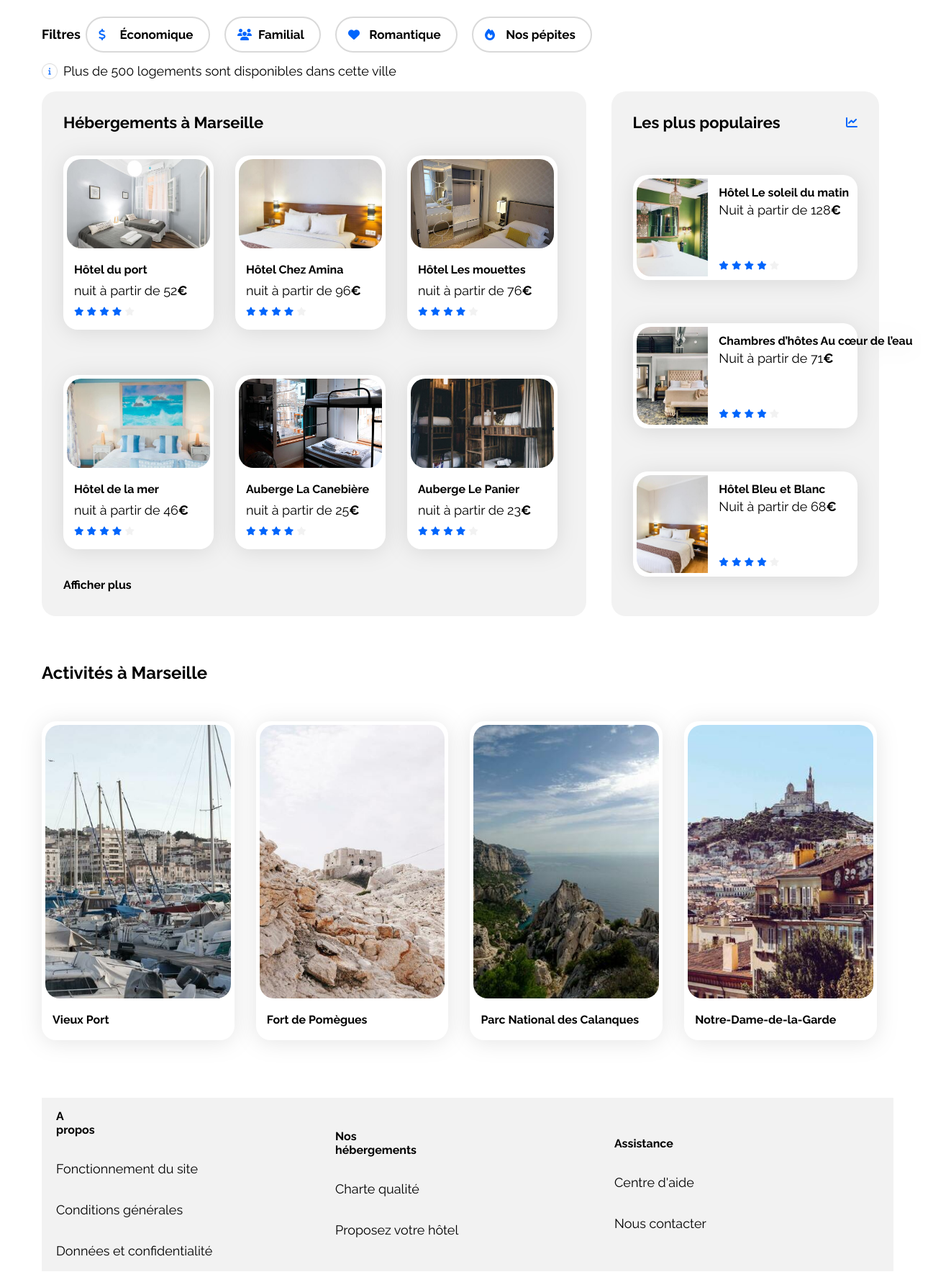
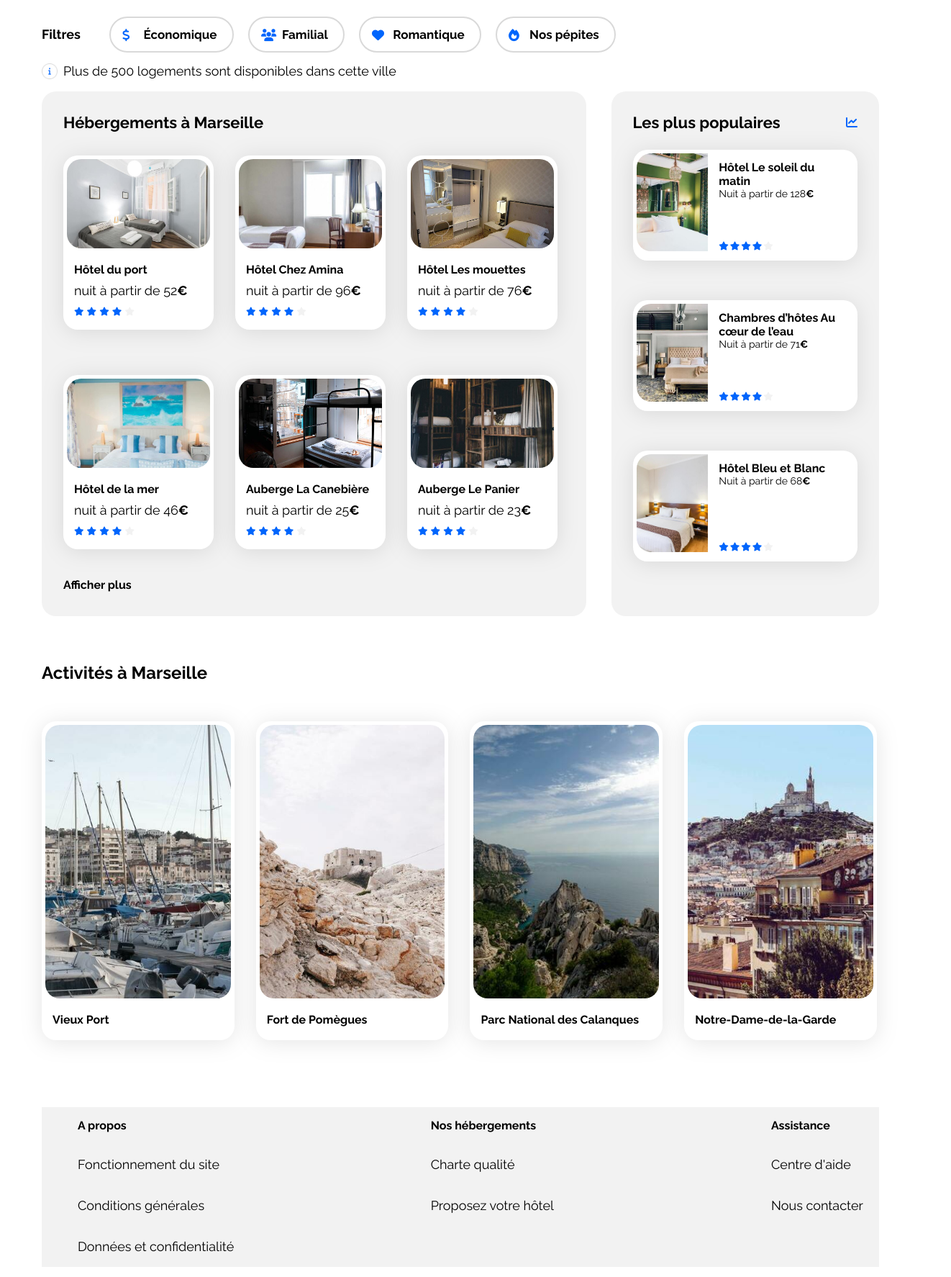
Before and after one commit to Frex6s/BookiOpenClassrroom, a plain HTML site: page index.html in a window 1280 px wide. Shown: the part 308-2082 px from the top of the page at 72% size, 1322 px wide, since content can reach past the window. Drawn offline with Linux system fonts and the light colour scheme.

Commit message:
fix title-populaire, search-bar and footer

```diff
--- a/css/style.css
+++ b/css/style.css
@@ -95,6 +95,7 @@ form {
     height: 47px;
     text-align: center;
     margin-top: 24px;
+    background-color: #F2F2F2;
 }
 
 #search-button {
@@ -190,7 +191,6 @@ li i{
 h3 {
     font-size: 18px;
     font-weight: 700;
-    max-width: 21px;
 }
 
 #info {
@@ -231,6 +231,11 @@ a {
 
 .card-title {
     font-size: 16px;
+}
+
+.footer-title {
+    font-size: 16px;
+    align-items: center;
 }
 
 .euro {
@@ -287,9 +292,52 @@ a {
     margin-top: 64px;
 }
 
+.populaires-cards {
+    display: flex;
+    flex-direction: column;
+    gap: 30px;
+}
 .populaires-cards .card {
     display: flex;
-    margin-top: 60px;
+    height: 144px;
+    border-radius: 20px;
+    background-color: white;
+    padding: 5px;
+    margin-top: 25px;
+}
+
+#search-input{
+    padding-left: 25%;
+}
+
+.populaires-cards img {
+    width: 33%;
+    height: 100%;
+    object-fit: cover;
+    border-radius: 15px 0 0 15px;
+}
+
+.populaires-cards .card-content {
+    width: 67%;
+    padding: 10px 15px;
+    display: flex;
+    flex-direction: column;
+    justify-content: space-between;
+}
+
+.populaires-cards .card-title {
+    margin: 0;
+    font-size: 16px;
+}
+
+.populaires-cards .card-subtitle {
+    margin: 5px 0 0 0;
+    font-size: 14px;
+}
+
+.populaires-cards .card-rating {
+    display: flex;
+    gap: 2px;
 }
 
 .hebergements-cards {
@@ -314,35 +362,28 @@ a {
     margin-top: 33px;
 }
 
+footer {
+    background-color: var(--main-bg-color);
+    margin-top: 8%;
+}
+
 .footer-content {
     display: flex;
     flex-direction: row;
     justify-content: space-between;
-    align-items: center;
     width: 100%;
-    margin-top: 80px;
-    padding-left: 20px;
-    background-color: var(--main-bg-color);
+    max-width: 1440px;
+    padding: 0 50px;
 }
 
-.footer-content-hebergement {
-    display: flex;
-    flex-direction: row;
-    flex-direction: column;
-    width: 400px;
-}
 
-.footer-section-about {
-    display: flex;
-    flex-direction: row;
-    flex-direction: column;
-    width: 400px;
-}
-
+.footer-content-hebergement,
+.footer-section-about,
 .footer-content-assistance {
     display: flex;
     flex-direction: column;
-    width: 400px;
+    min-width: 200px;
+    max-width: 400px;
 }
 
 .activites-cards a {
@@ -397,12 +438,6 @@ a {
     display: flex;
     flex-direction: column;
     gap: 5px;
-}
-
-.populaires-cards .card-title {
-    margin-top: 10px;
-    margin-bottom: 4px;
-    white-space: nowrap;
 }
 
 .hebergements-cards .card-title {
--- a/index.html
+++ b/index.html
@@ -33,17 +33,17 @@
             <div class="search-bar">
                 <img src="images/logo/position.png" alt="Position" id="position-icon">
                 <form action="#" method="get">
-                    <input type="text" name="search" value="        Marseille, France">
-                    <input type="submit" value="Rechercher" id="search-button">
+                    <input type="text" name="search" value="Marseille, France" id="search-input">
+                    <button type="submit" id="search-button">Rechercher</button>
                 </form>
             </div>
             <div class="filter-bar">
                 <h3>Filtres</h3>
                 <ul>
-                    <li><input type="submit" value="Économique" id="economique"><i class="fa-solid fa-dollar-sign"></i></li>
-                    <li><input type="submit" value="Familial" id="Familial"><i class="fa-solid fa-users"></i></li>
-                    <li><input type="submit" value="Romantique" id="Romantique"><i class="fa-solid fa-heart"></i></li>
-                    <li><input type="submit" value="Nos pépites" id="Nos_pépites"><i class="fa-solid fa-fire"></i></li>
+                    <li><button type="submit" id="economique"><i class="fa-solid fa-dollar-sign"></i>Économique</button></li>
+                    <li><button type="submit" id="Familial"><i class="fa-solid fa-users"></i>Familial</button></li>
+                    <li><button type="submit" id="Romantique"><i class="fa-solid fa-heart"></i>Romantique</button></li>
+                    <li><button type="submit" id="Nos_pépites"><i class="fa-solid fa-fire"></i>Nos pépites</button></li>
                 </ul>
             </div>
                 <img src="images/filtre/info.png" alt="info" id="info">
@@ -75,7 +75,7 @@
                         </a>
                         <a href="#">
                             <article class="card">
-                                <img src="./images/hebergements/febrian-zakaria2.jpg" alt="Image de l'hébergement Febrian Zakaria">
+                                <img src="./images/hebergements/febrian-zakaria.jpg" alt="Image de l'hébergement Febrian Zakaria">
                                 <div class="card-content">
                                     <h3 class="card-title">Hôtel Chez Amina</h3>
                                     <p class="card-subtitle">nuit à partir de 96<span class="euro">€</span></p>
@@ -270,18 +270,18 @@
         <footer>
             <div class="footer-content">
                 <div class="footer-section-about">
-                    <h3 class="card-title">A propos</h3>
+                    <h3 class="footer-title">A propos</h3>
                     <p>Fonctionnement du site</p>
                     <p>Conditions générales</p>
                     <p>Données et confidentialité</p>
                 </div>
                 <div class="footer-content-hebergement">
-                    <h3 class="card-title">Nos hébergements</h3>
+                    <h3 class="footer-title">Nos hébergements</h3>
                     <p>Charte qualité</p>
                     <p>Proposez votre hôtel</p>
                 </div>
                 <div class="footer-content-assistance">
-                    <h3 class="card-title">Assistance</h3>
+                    <h3 class="footer-title">Assistance</h3>
                     <p>Centre d'aide</p>
                     <p>Nous contacter</p>
                 </div>
```
